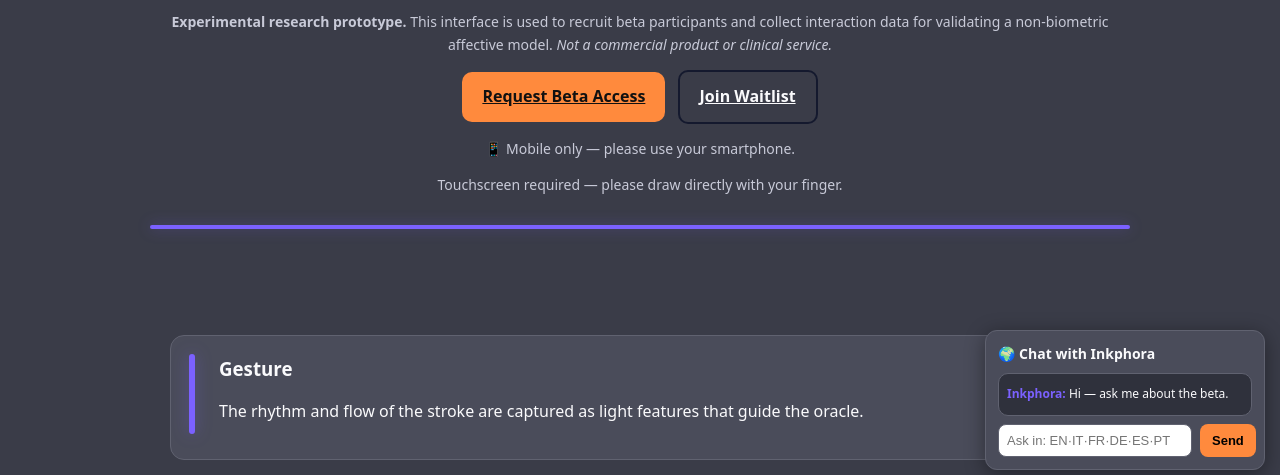
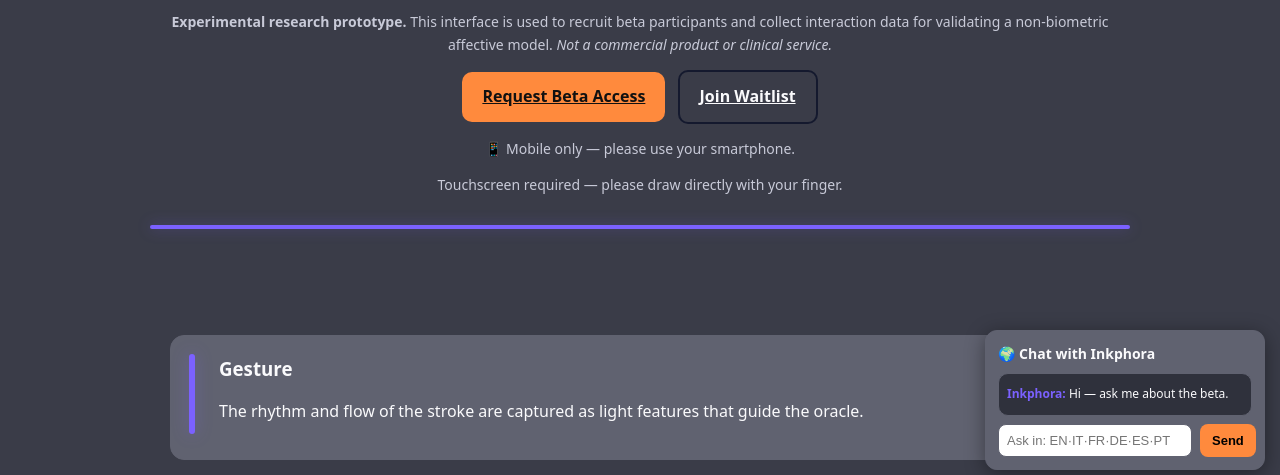
Before and after one commit to Miren-977/Inkphora-beta-site-, a website: page index.html in a window 1280 px wide. Shown: the part 315-790 px from the top of the page. Drawn offline with Linux system fonts and the light colour scheme.

Commit message:
Update style.css

```diff
--- a/style.css
+++ b/style.css
@@ -2,7 +2,7 @@
   --bg:#3A3C48;
   --fg:#FAFAFC;
   --muted:#C8CAD8;
-  --card:#4A4C5A;
+  --card:#606270;
   --border:#606270;
   --brand:#14192E;
   --highlight:#7B61FF;
```
